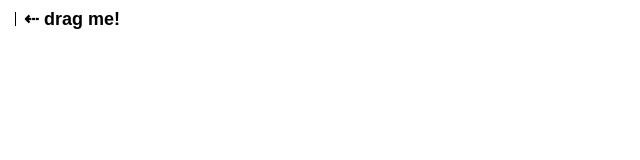
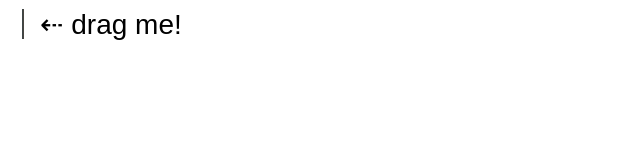
Before and after one commit to hjestaedt/bookmark-separator, a plain HTML site: page index.html in a window 1280 px wide. Shown: the whole page, without its empty margins (0-640 px from the left). Drawn offline with Linux system fonts and the light colour scheme.

Commit message:
- added 32x32 and 16x16 images - renamed images

```diff
--- a/index.html
+++ b/index.html
@@ -3,21 +3,20 @@
 	  <head>
 		<meta charset="UTF-8">
 		<title>&#x200b;</title>
-		<link rel="icon" href="favicon.ico" type="image/x-icon">
+		<link rel="icon" href="favicon-16x16.ico" type="image/x-icon">
 		<style>
 			.icon {
 				vertical-align: middle;
-				margin-bottom: 1em;
+				margin-bottom: 0.75em;
 			}
 
 			.text {
-				font-size: 18px;
-				font-weight: bold;
+				font-size: 28px;
 				font-family: sans-serif;
 			}
 		</style>
 	</head>
 	<body>
-		<a class="icon" href=""><img src="favicon.gif" /></a><span class="text">&#x21E0; drag me!</span>
+		<a href=""><img class="icon" src="favicon-32x32.gif" /></a><span class="text">&#x21E0; drag me!</span>
 	</body>
 </html>
```
Also changed, not shown: favicon-16x16.gif (added), favicon-16x16.ico (added), favicon-32x32.gif (added), favicon.gif (deleted), favicon.ico (deleted), 2 other files.
